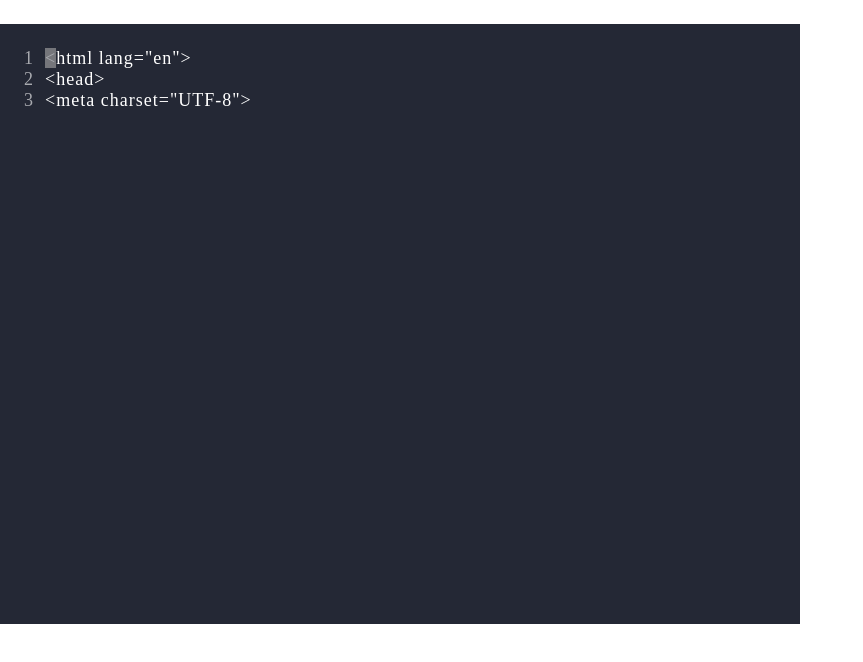
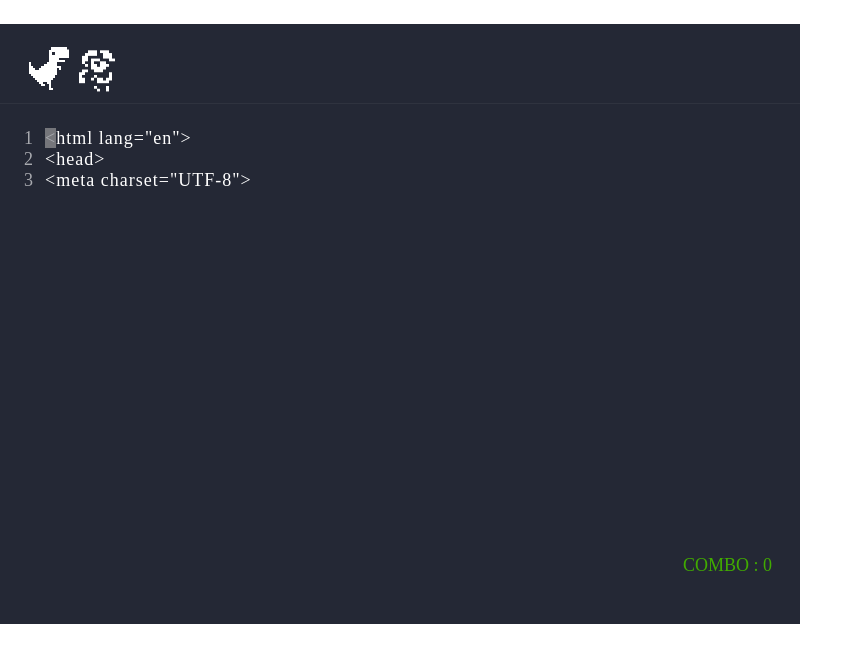
Before and after one commit to teo-sprint/typo-saurus-code, a React (Vite) app: page /game in a window 1280 px wide. Shown: the top 662 px of the page, without its empty margins (0-863 px from the left). Built offline with nearby package versions, Linux system fonts and the light colour scheme; a web font is replaced by a local one.

Commit message:
[FEAT] 콤보기능 추가
Co-authored-by: HaeSim <anjin309@gmail.com>

```diff
--- a/src/components/Editor.jsx
+++ b/src/components/Editor.jsx
@@ -8,9 +8,7 @@ function Editor({ curIdx, code }) {
       <div>
         {code.map((el, idx) => (
           <span key={idx}>
-            <span key={idx} className={idx === curIdx ? 'correct cursor' : el.isCorrect ? 'correct' : 'false'}>
-              {el.value}
-            </span>
+            <span className={idx === curIdx ? 'correct cursor' : el.isCorrect ? 'correct' : 'false'}>{el.value}</span>
           </span>
         ))}
       </div>
@@ -19,3 +17,7 @@ function Editor({ curIdx, code }) {
 }
 
 export default Editor;
+
+// 초기상태  : 0.6
+// 현재 입력위치(idx)보다 작고 isCorrect값이 true 일때 => 오타내지않고 지나간 경우
+// 현재 입력위치(idx)보다 작고 isCorrect값이 false 일때 => 오타내고 지나간 경우
--- a/src/pages/Game.jsx
+++ b/src/pages/Game.jsx
@@ -1,6 +1,6 @@
 import { useEffect, useRef, useState } from 'react';
-import styles from './Game.module.css';
 import Editor from '../components/Editor';
+import Race from '../components/Race';
 
 const data = [
   '<',
@@ -59,20 +59,37 @@ const transCode = (data) =>
 function Game() {
   const [code, setCode] = useState(() => transCode(data));
   const [curIdx, setCurIdx] = useState(0);
+  const [combo, setCombo] = useState(0);
+  const [maxCombo, setMaxCombo] = useState(5);
+  const [isDark, setIsDark] = useState(true);
 
   const typoHandler = (e) => {
     if (e.key === 'Shift') return;
     if (e.key === 'Backspace') {
       if (curIdx <= 0) return;
-      else return setCurIdx((curIdx) => curIdx - 1);
+      else {
+        // setCode((prevState) => {
+        //   prevState[curIdx].isCorrect = true;
+        //   return [...prevState];
+        // });
+        setCombo(() => 0);
+
+        return setCurIdx((curIdx) => curIdx - 1);
+      }
     }
 
-    if (e.key === code[curIdx].value) {
+    const enter = e.key === 'Enter' && code[curIdx].value === '\n' ? true : false;
+
+    if (e.key === code[curIdx].value || enter) {
       setCode((prevState) => {
         prevState[curIdx].isCorrect = true;
         return [...prevState];
       });
       setCurIdx((curIdx) => curIdx + 1);
+      setCombo((combo) => combo + 1);
+      if (combo >= maxCombo) {
+        setMaxCombo(() => combo);
+      }
     } else {
       setCode((prevState) => {
         prevState[curIdx].isCorrect = false;
@@ -80,6 +97,7 @@ function Game() {
         return [...prevState];
       });
       setCurIdx((curIdx) => curIdx + 1);
+      setCombo(() => 0);
     }
   };
 
@@ -92,8 +110,10 @@ function Game() {
   });
 
   return (
-    <div className={styles.container}>
+    <div className='relative'>
+      <Race />
       <Editor curIdx={curIdx} code={code} />
+      <div className='p-2 text-green-light absolute bottom-5 right-5'>COMBO : {combo}</div>
     </div>
   );
 }
--- a/src/pages/Game.module.css
+++ /dev/null
@@ -1,10 +0,0 @@
-html{
-  width: 100%;
-  height: 100%;
-}
-
-
-.container{
-  margin: 0 auto;
-  width: 800px;
-}
```
Also changed, not shown: src/pages/game.css (deleted), 1 other file (tests, documents, lock files or other folders).
